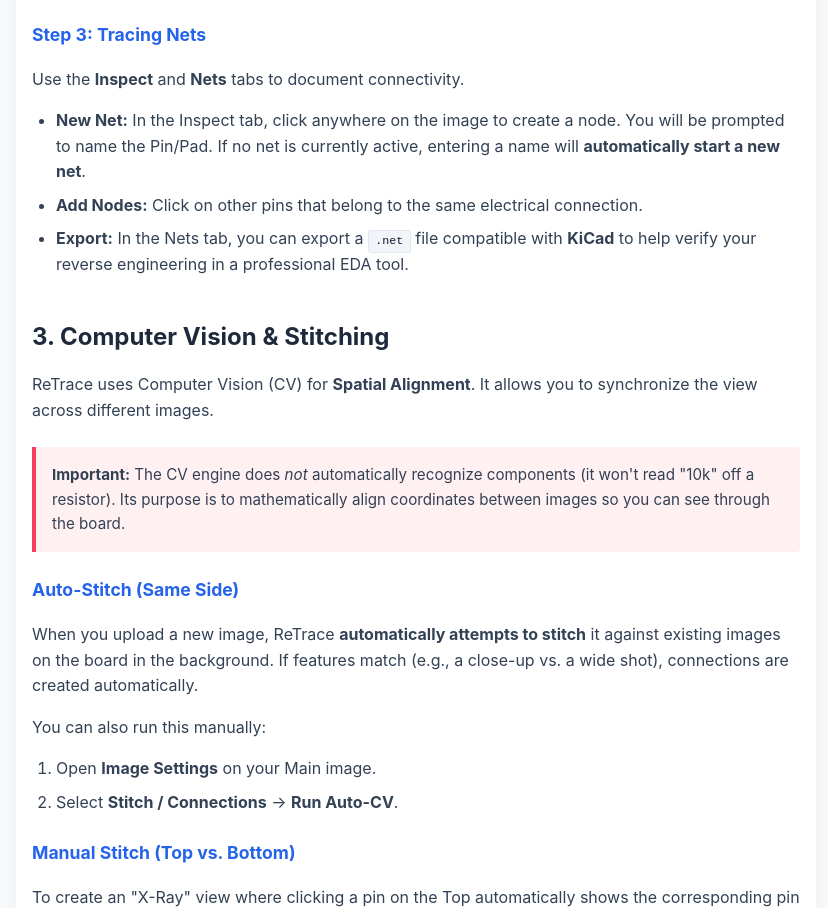
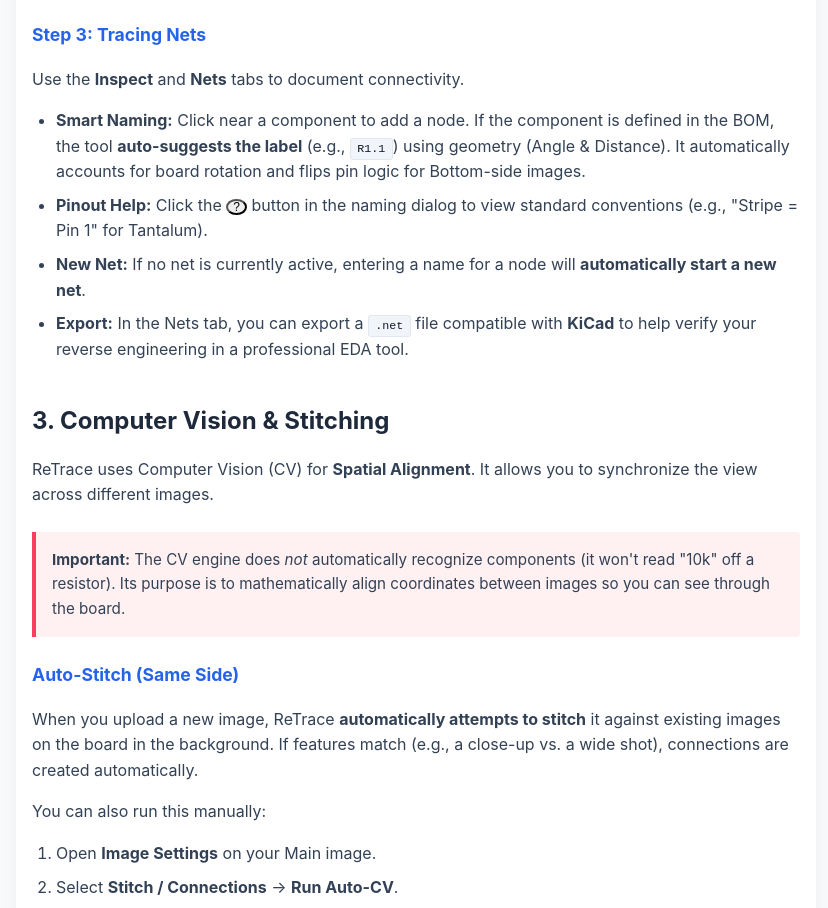
Before and after one commit to dev-lab/pcb-retrace, a plain HTML site: page docs/guide.html in a window 1280 px wide. Shown: the part 974-1882 px from the top of the page, without its empty margins (224-1052 px from the left). Drawn offline with Linux system fonts and the light colour scheme.

Commit message:
Updated guide Step 3: Tracing Nets

```diff
--- a/docs/guide.html
+++ b/docs/guide.html
@@ -88,11 +88,13 @@
 		<li>If identifying the value requires calculation, click the tool icon to open the built-in decoders (Resistor Bands, Inductors).</li>
 	</ul>
 
+
 	<h3>Step 3: Tracing Nets</h3>
 	<p>Use the <strong>Inspect</strong> and <strong>Nets</strong> tabs to document connectivity.</p>
 	<ul>
-		<li><strong>New Net:</strong> In the Inspect tab, click anywhere on the image to create a node. You will be prompted to name the Pin/Pad. If no net is currently active, entering a name will <strong>automatically start a new net</strong>.</li>
-		<li><strong>Add Nodes:</strong> Click on other pins that belong to the same electrical connection.</li>
+		<li><strong>Smart Naming:</strong> Click near a component to add a node. If the component is defined in the BOM, the tool <strong>auto-suggests the label</strong> (e.g., <code>R1.1</code>) using geometry (Angle & Distance). It automatically accounts for board rotation and flips pin logic for Bottom-side images.</li>
+		<li><strong>Pinout Help:</strong> Click the <button style="padding:0 5px; font-size:0.75rem; border-radius:50%; line-height:1;">?</button> button in the naming dialog to view standard conventions (e.g., "Stripe = Pin 1" for Tantalum).</li>
+		<li><strong>New Net:</strong> If no net is currently active, entering a name for a node will <strong>automatically start a new net</strong>.</li>
 		<li><strong>Export:</strong> In the Nets tab, you can export a <code>.net</code> file compatible with <strong>KiCad</strong> to help verify your reverse engineering in a professional EDA tool.</li>
 	</ul>
 
```
